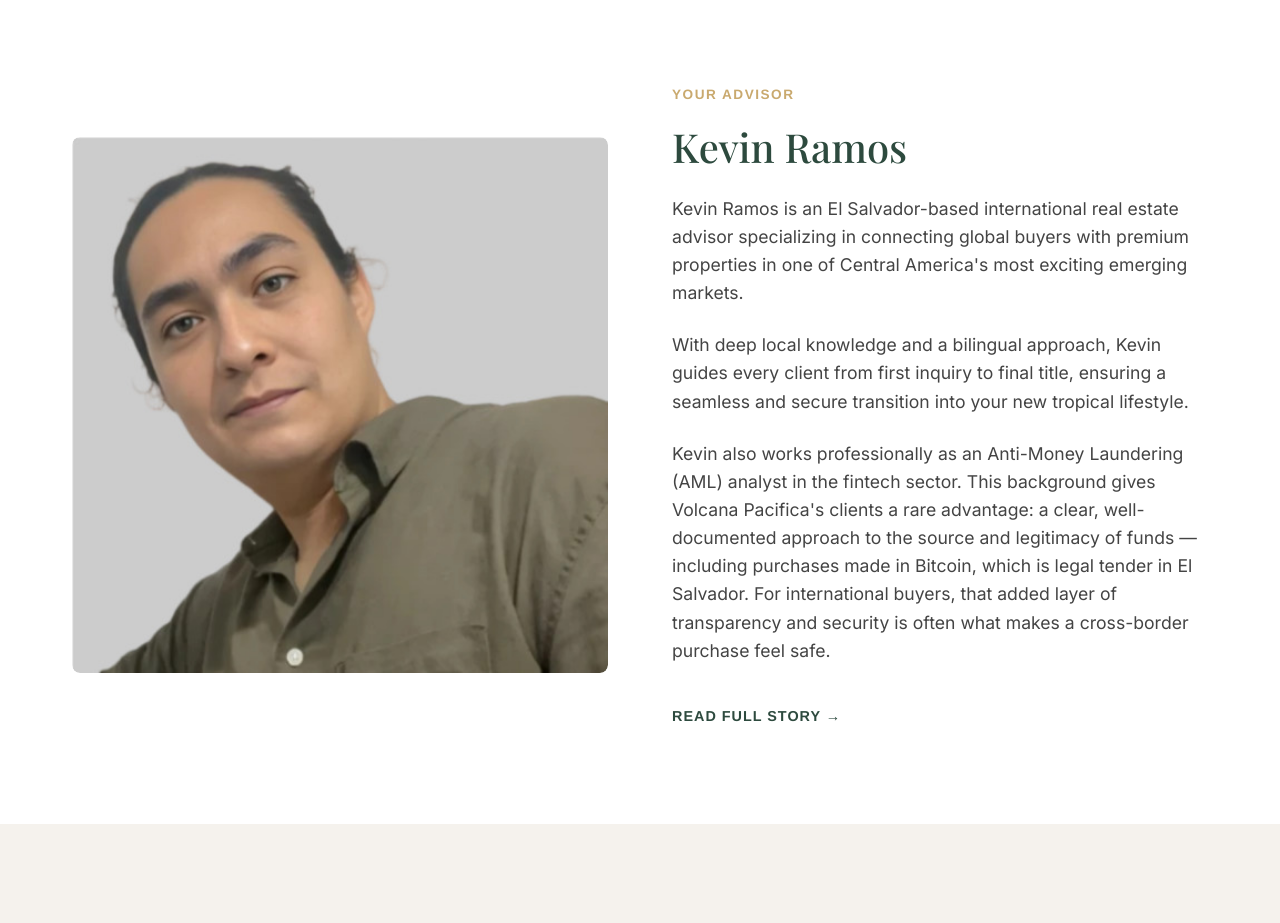
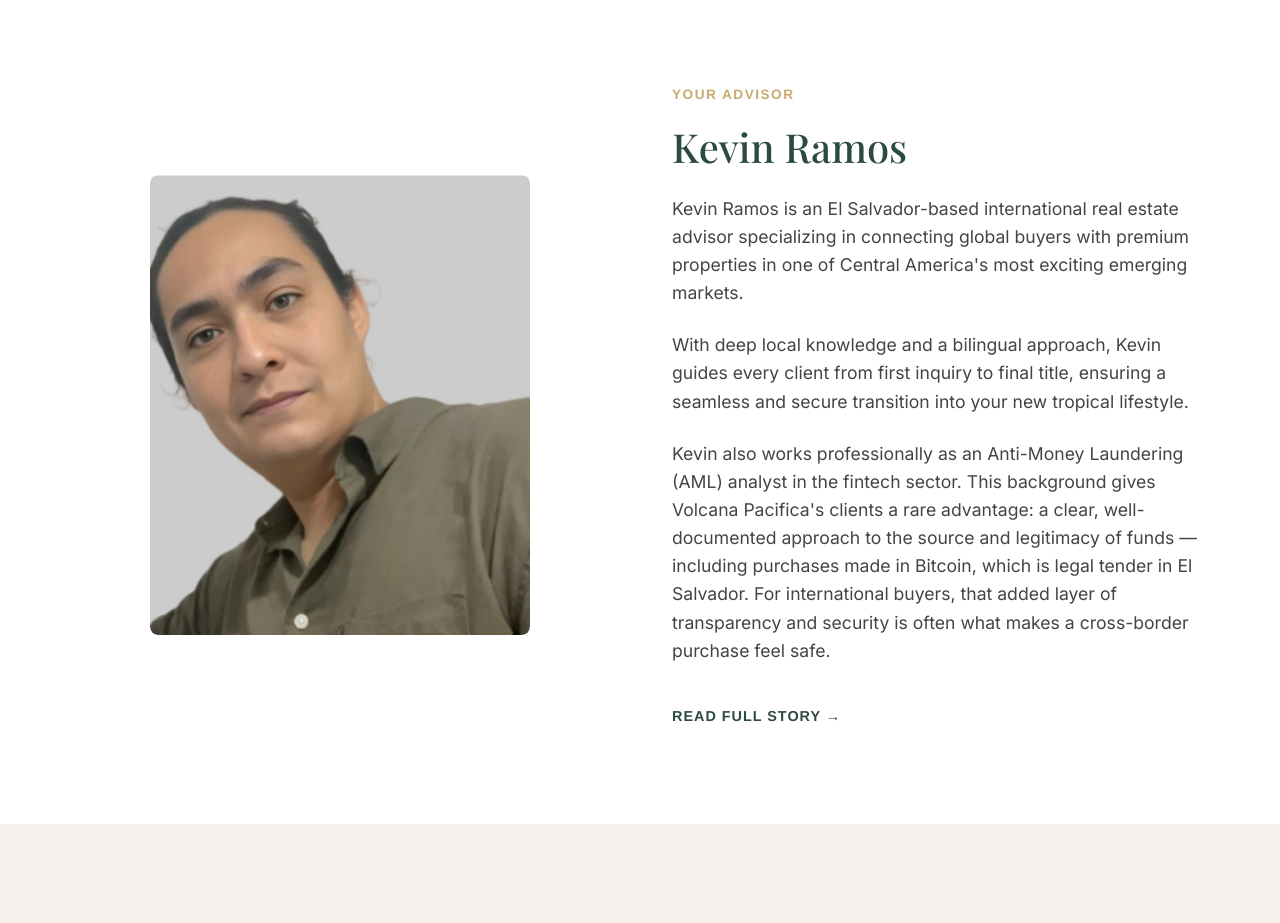
Before and after one commit to Volcanapacifica/Volcana, a React (Vite) app: page / in a window 1280 px wide. Shown: the part 3080-4003 px from the top of the page. Built offline with nearby package versions, Linux system fonts and the light colour scheme; a web font is replaced by a local one.

Commit message:
Update styles for about image and hero text

```diff
--- a/src/pages/Home.css
+++ b/src/pages/Home.css
@@ -197,14 +197,17 @@
 
 .about-image {
   width: 100%;
+  max-width: 380px;
+  margin: 0 auto;
   border-radius: 8px;
   overflow: hidden;
 }
 
 .about-image img {
   width: 100%;
-  height: 100%;
+  height: 460px;
   object-fit: cover;
+  object-position: center top;
   display: block;
   border-radius: 8px;
 }
```
